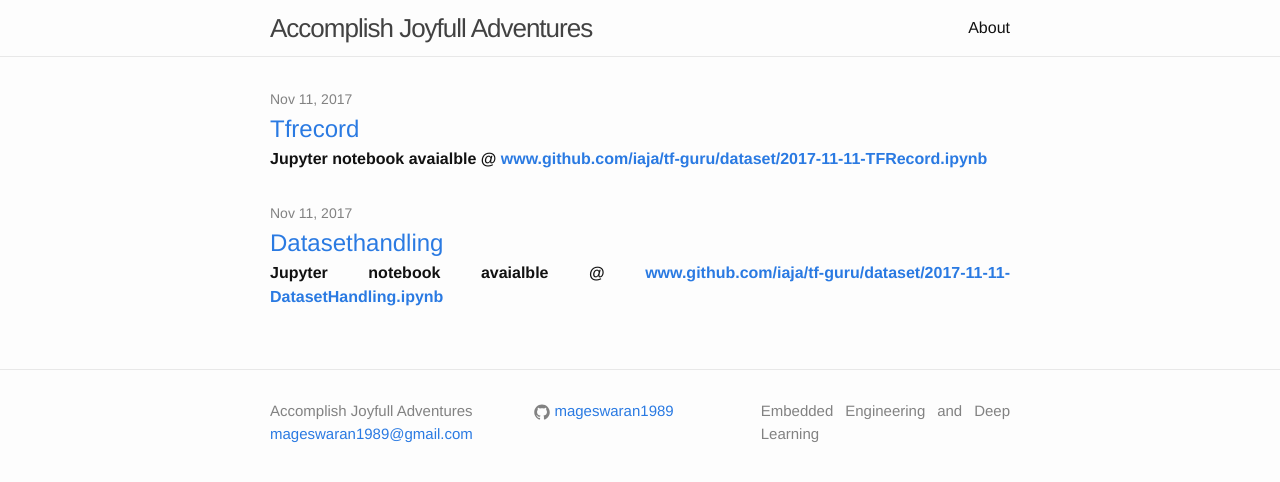
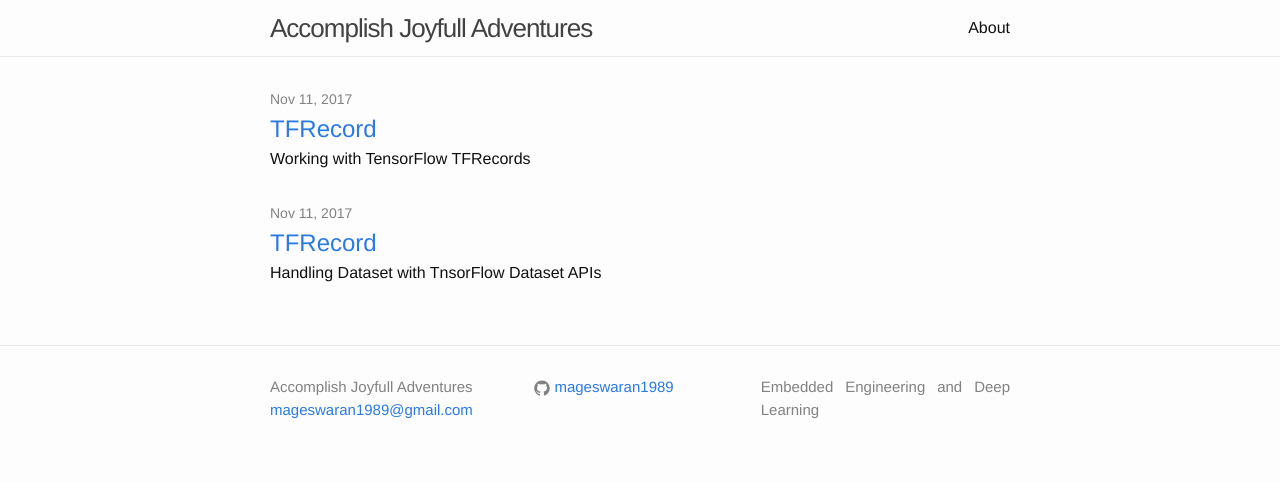
Before and after one commit to dhiraa/tf-guru, a Jekyll site: the page built from docs/index.md, in a window 1280 px wide. Shown: the top 482 px of the page. Built offline with Jekyll 4.4.1, drawn with Linux system fonts in a browser that asks for light colours; nearby versions of some CDN libraries; library files that are not in the unit come from our copies.

````diff
--- a/docs/_posts/2017-11-11-DatasetHandling.md
+++ b/docs/_posts/2017-11-11-DatasetHandling.md
@@ -1,7 +1,18 @@
+---
+layout: post
+title:  "TFRecord"
+description: "Handling Dataset with TnsorFlow Dataset APIs"
+excerpt: "Handling Dataset with TnsorFlow Dataset APIs"
+date:   2017-11-11
+mathjax: true
+comments: true
+---
 
 **Jupyter notebook avaialble @ [www.github.com/iaja/tf-guru/dataset/2017-11-11-DatasetHandling.ipynb](www.github.com/iaja/tf-guru/dataset/2017-11-11-DatasetHandling.ipynb)**
 
 # Handling TextDataset with TensorFlow APIs
+
+### Preparing vocab list with TF APIs
 
 
 ```python
@@ -252,6 +263,23 @@
 
 ```
 
+
+
+
+```python
+
+```
+
+
+```python
+
+```
+
+
+```python
+
+```
+
 # References:
 - https://medium.com/towards-data-science/how-to-do-text-classification-using-tensorflow-word-embeddings-and-cnn-edae13b3e575
 - https://github.com/GoogleCloudPlatform/training-data-analyst/tree/master/blogs/textclassification
--- a/docs/_posts/2017-11-11-TFRecord.md
+++ b/docs/_posts/2017-11-11-TFRecord.md
@@ -1,3 +1,12 @@
+---
+layout: post
+title:  "TFRecord"
+description: "Working with TensorFlow TFRecords"
+excerpt: "Working with TensorFlow TFRecords"
+date:   2017-11-11
+mathjax: true
+comments: true
+---
 
 **Jupyter notebook avaialble @ [www.github.com/iaja/tf-guru/dataset/2017-11-11-TFRecord.ipynb](www.github.com/iaja/tf-guru/dataset/2017-11-11-TFRecord-DatasetHandling.ipynb)**
 
````
Also changed, not shown: other parts of docs/_posts/2017-11-11-DatasetHandling.md (+4 -0 lines), other parts of docs/_posts/2017-11-11-TFRecord.md (+1 -1 lines), 2 other files.
